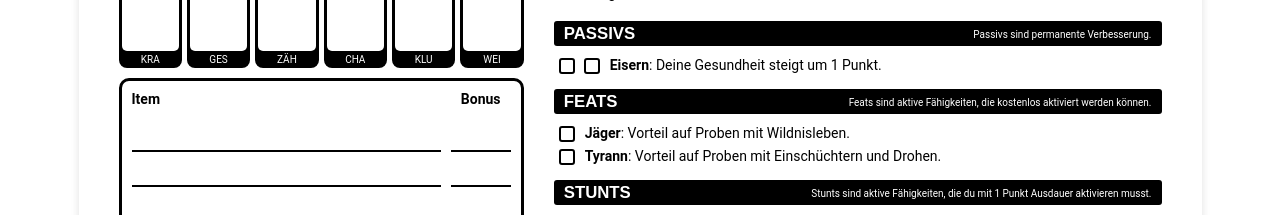
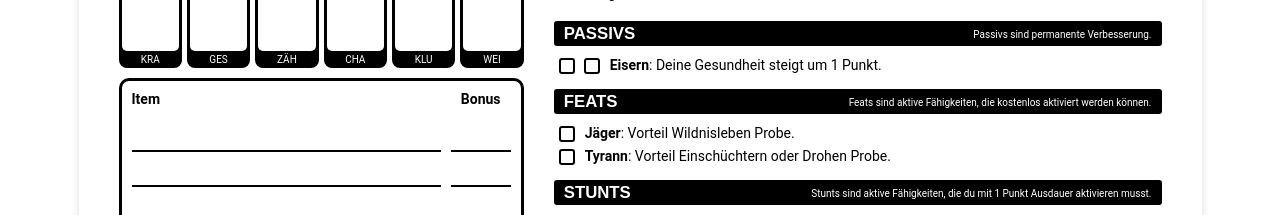
Before and after one commit to Paraldos/dungeoncrawl, a React (Vite) app: page / in a window 1280 px wide. Shown: the part 3440-3655 px from the top of the page. Built offline with nearby package versions, Linux system fonts and the light colour scheme.

Commit message:
Refactored skills

```diff
--- a/src/components/playbooks/data/Descriptions.js
+++ b/src/components/playbooks/data/Descriptions.js
@@ -77,9 +77,9 @@ const descriptions = {
   skill(skills = []) {
     const string_of_skills =
       skills.length > 1
-        ? skills.slice(0, -1).join(", ") + " und " + skills[skills.length - 1]
+        ? skills.slice(0, -1).join(", ") + " oder " + skills[skills.length - 1]
         : skills.join("");
-    return `Vorteil auf Proben mit ${string_of_skills}.`;
+    return `Vorteil ${string_of_skills} Probe.`;
   },
 };
 export default descriptions;
```
Also changed, not shown: 1 other file (tests, documents, lock files or other folders).
